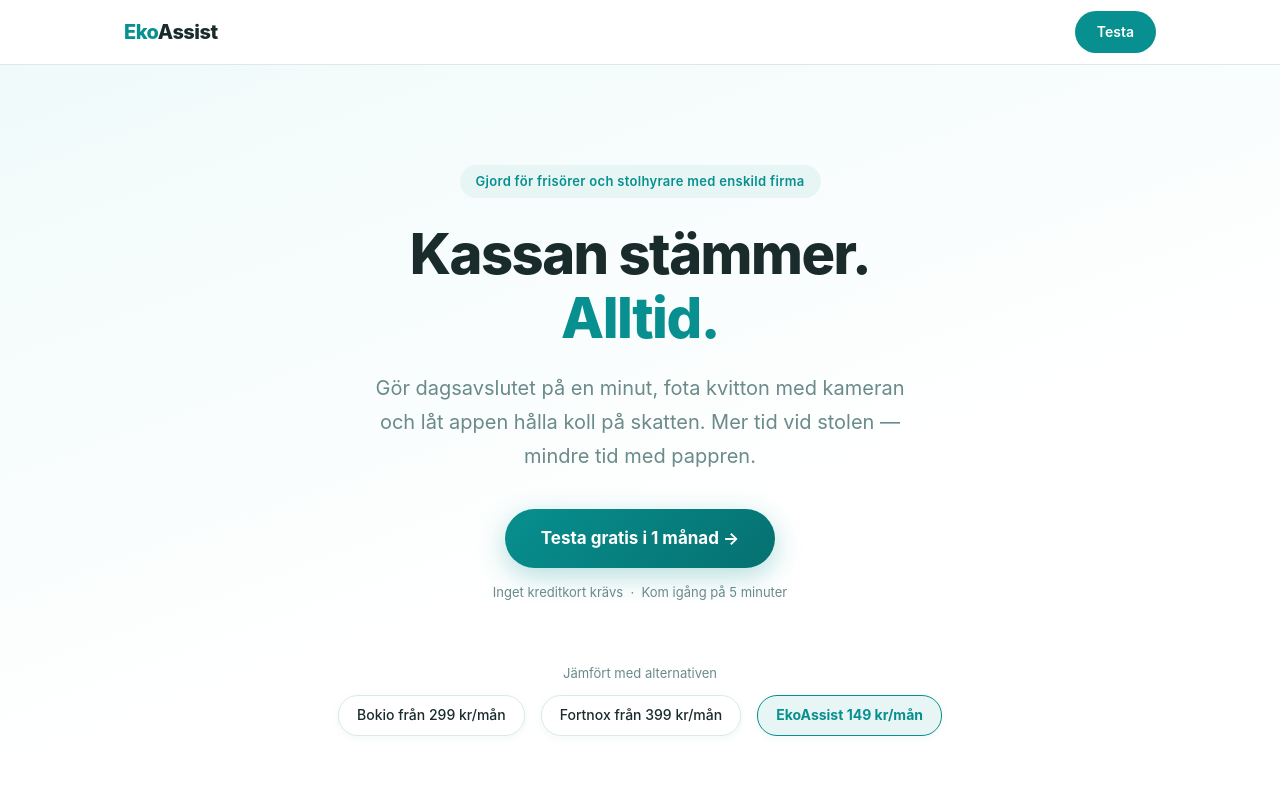
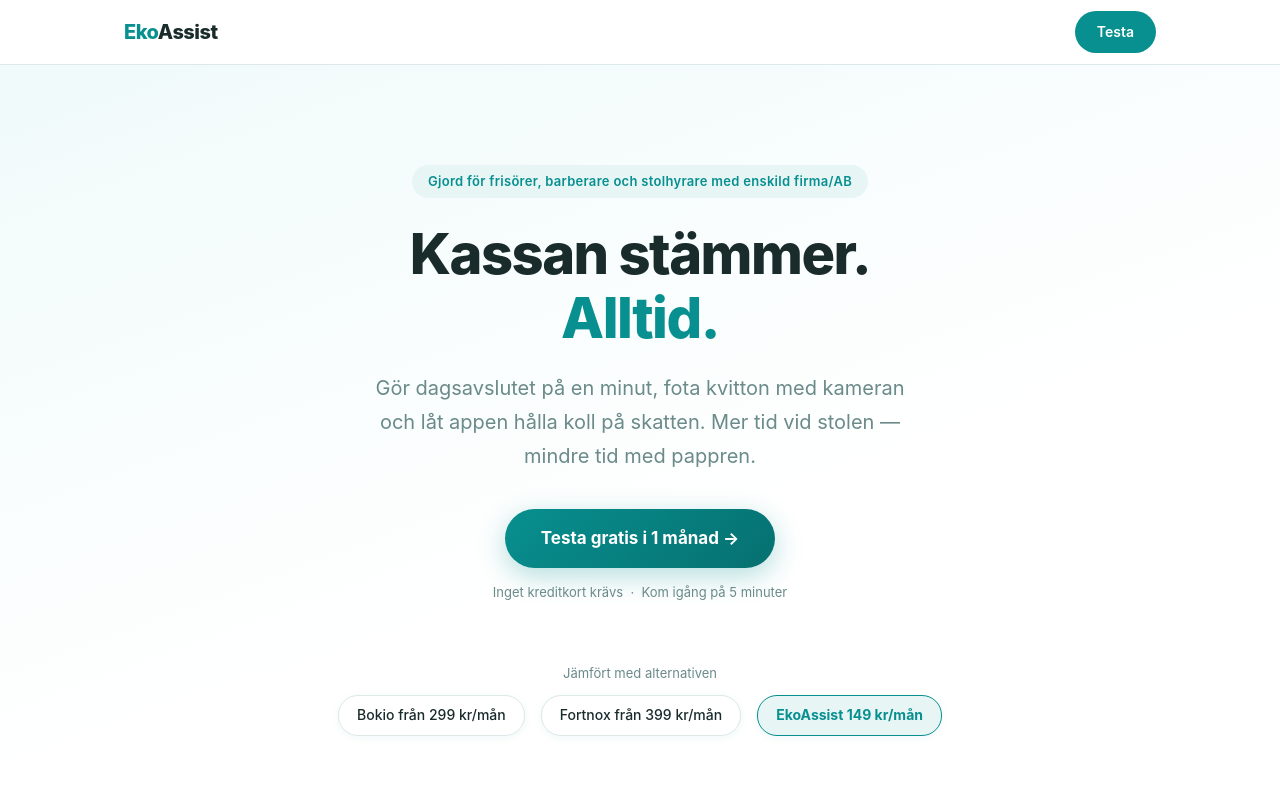
Before and after one commit to babacarseck-ux/ekoassist-landing, a plain HTML site: page frisor/index.html in a window 1280 px wide. Shown: the top 800 px of the page. Drawn offline with Linux system fonts and the light colour scheme.

Commit message:
Update frisor badge text

```diff
--- a/frisor/index.html
+++ b/frisor/index.html
@@ -27,7 +27,7 @@
   <!-- HERO -->
   <section class="hero">
     <div class="container">
-      <div class="badge">Gjord för frisörer och stolhyrare med enskild firma</div>
+      <div class="badge">Gjord för frisörer, barberare och stolhyrare med enskild firma/AB</div>
       <h1>Kassan stämmer.<br><em>Alltid.</em></h1>
       <p>Gör dagsavslutet på en minut, fota kvitton med kameran och låt appen hålla koll på skatten. Mer tid vid stolen — mindre tid med pappren.</p>
       <a class="hero-cta" href="https://app.ekoassist.se">
```
